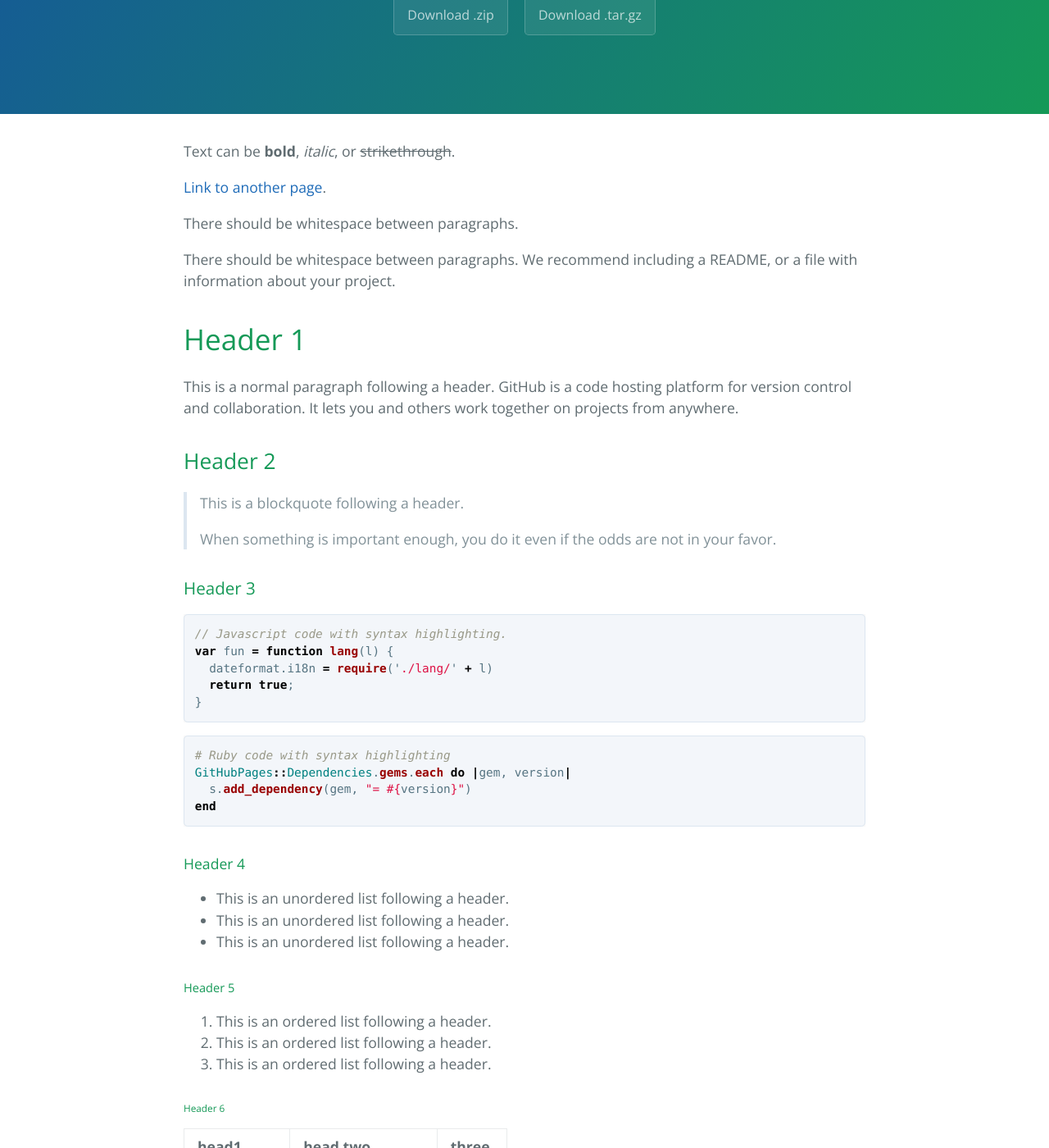
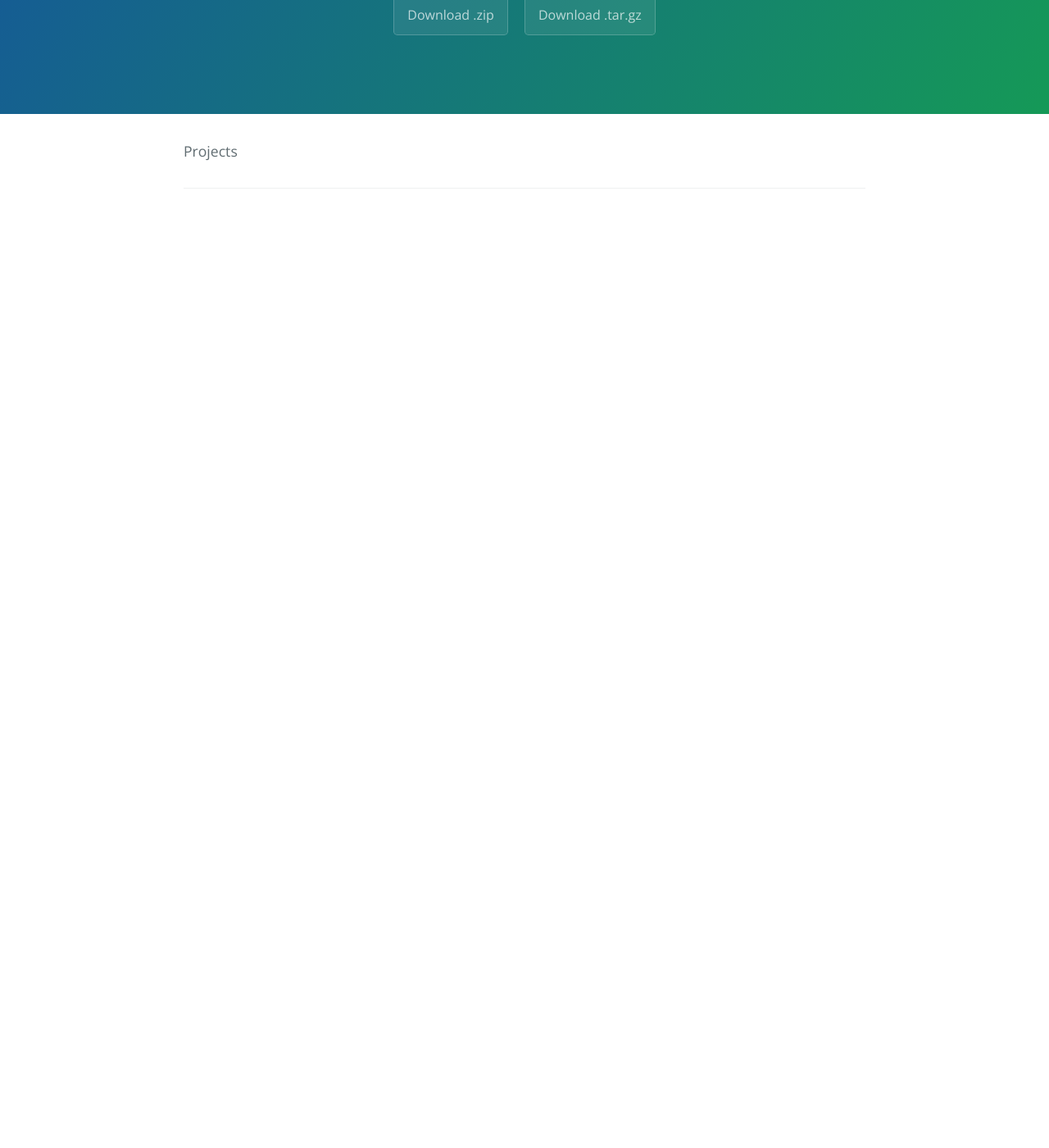
Before and after one commit to Antochino/Antochino.github.io, a Jekyll site: the page built from projects/index.md, in a window 1280 px wide and 1400 px high, scrolled down 244 px. Shown: the whole window at 82% size. Built offline with Jekyll 4.4.1, drawn with Linux system fonts in a browser that asks for light colours; our own code applies the rules of GitHub Pages for plain Markdown files; after the commit the page ends 900 px from its top, so only the background shows below that; some of the changed text lies outside the part shown.

Commit message:
Update index.md

````diff
--- a/projects/index.md
+++ b/projects/index.md
@@ -1,123 +1 @@
----
-layout: default
----
-
-Text can be **bold**, _italic_, or ~~strikethrough~~.
-
-[Link to another page](./another-page.html).
-
-There should be whitespace between paragraphs.
-
-There should be whitespace between paragraphs. We recommend including a README, or a file with information about your project.
-
-# Header 1
-
-This is a normal paragraph following a header. GitHub is a code hosting platform for version control and collaboration. It lets you and others work together on projects from anywhere.
-
-## Header 2
-
-> This is a blockquote following a header.
->
-> When something is important enough, you do it even if the odds are not in your favor.
-
-### Header 3
-
-```js
-// Javascript code with syntax highlighting.
-var fun = function lang(l) {
-  dateformat.i18n = require('./lang/' + l)
-  return true;
-}
-```
-
-```ruby
-# Ruby code with syntax highlighting
-GitHubPages::Dependencies.gems.each do |gem, version|
-  s.add_dependency(gem, "= #{version}")
-end
-```
-
-#### Header 4
-
-*   This is an unordered list following a header.
-*   This is an unordered list following a header.
-*   This is an unordered list following a header.
-
-##### Header 5
-
-1.  This is an ordered list following a header.
-2.  This is an ordered list following a header.
-3.  This is an ordered list following a header.
-
-###### Header 6
-
-| head1        | head two          | three |
-|:-------------|:------------------|:------|
-| ok           | good swedish fish | nice  |
-| out of stock | good and plenty   | nice  |
-| ok           | good `oreos`      | hmm   |
-| ok           | good `zoute` drop | yumm  |
-
-### There's a horizontal rule below this.
-
-* * *
-
-### Here is an unordered list:
-
-*   Item foo
-*   Item bar
-*   Item baz
-*   Item zip
-
-### And an ordered list:
-
-1.  Item one
-1.  Item two
-1.  Item three
-1.  Item four
-
-### And a nested list:
-
-- level 1 item
-  - level 2 item
-  - level 2 item
-    - level 3 item
-    - level 3 item
-- level 1 item
-  - level 2 item
-  - level 2 item
-  - level 2 item
-- level 1 item
-  - level 2 item
-  - level 2 item
-- level 1 item
-
-### Small image
-
-![Octocat](https://github.githubassets.com/images/icons/emoji/octocat.png)
-
-### Large image
-
-![Branching](https://guides.github.com/activities/hello-world/branching.png)
-
-
-### Definition lists can be used with HTML syntax.
-
-<dl>
-<dt>Name</dt>
-<dd>Godzilla</dd>
-<dt>Born</dt>
-<dd>1952</dd>
-<dt>Birthplace</dt>
-<dd>Japan</dd>
-<dt>Color</dt>
-<dd>Green</dd>
-</dl>
-
-```
-Long, single-line code blocks should not wrap. They should horizontally scroll if they are too long. This line should be long enough to demonstrate this.
-```
-
-```
-The final element.
-```
+Projects
````
